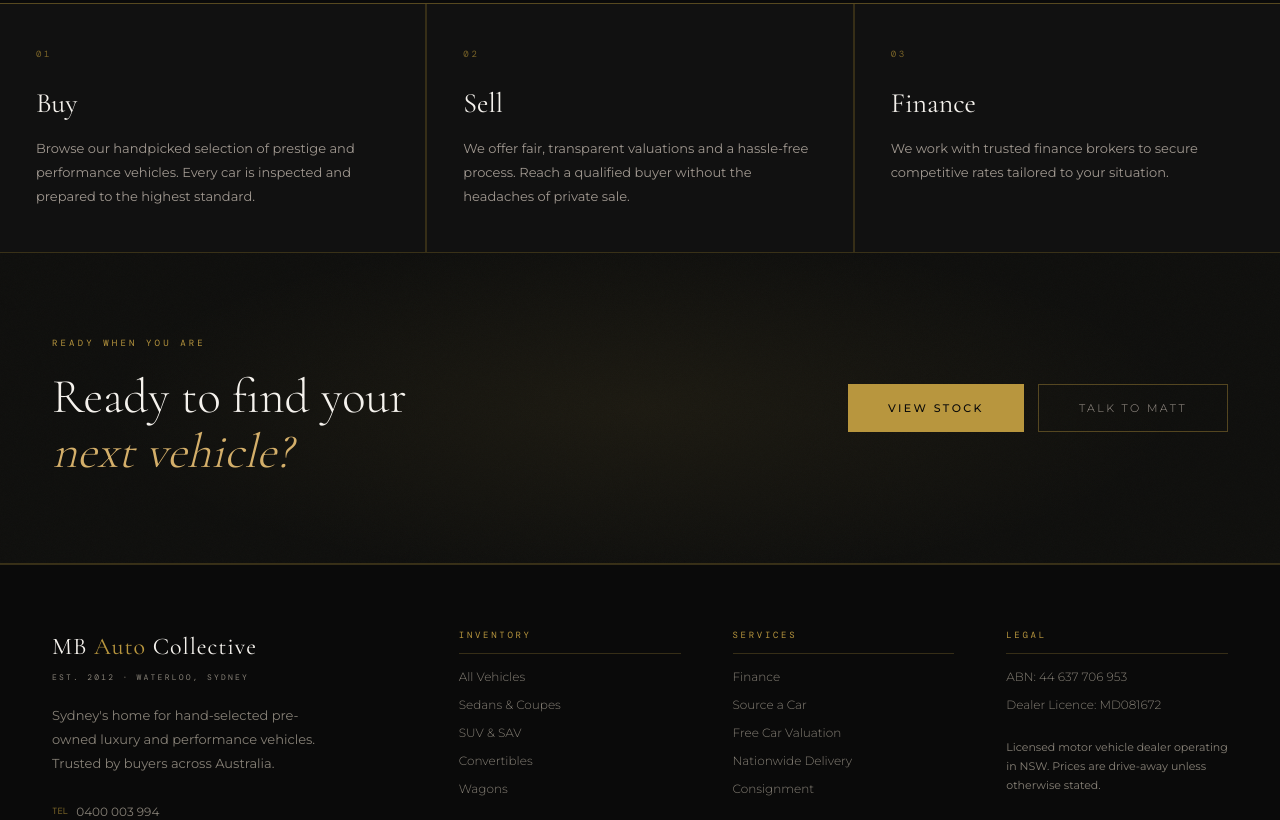
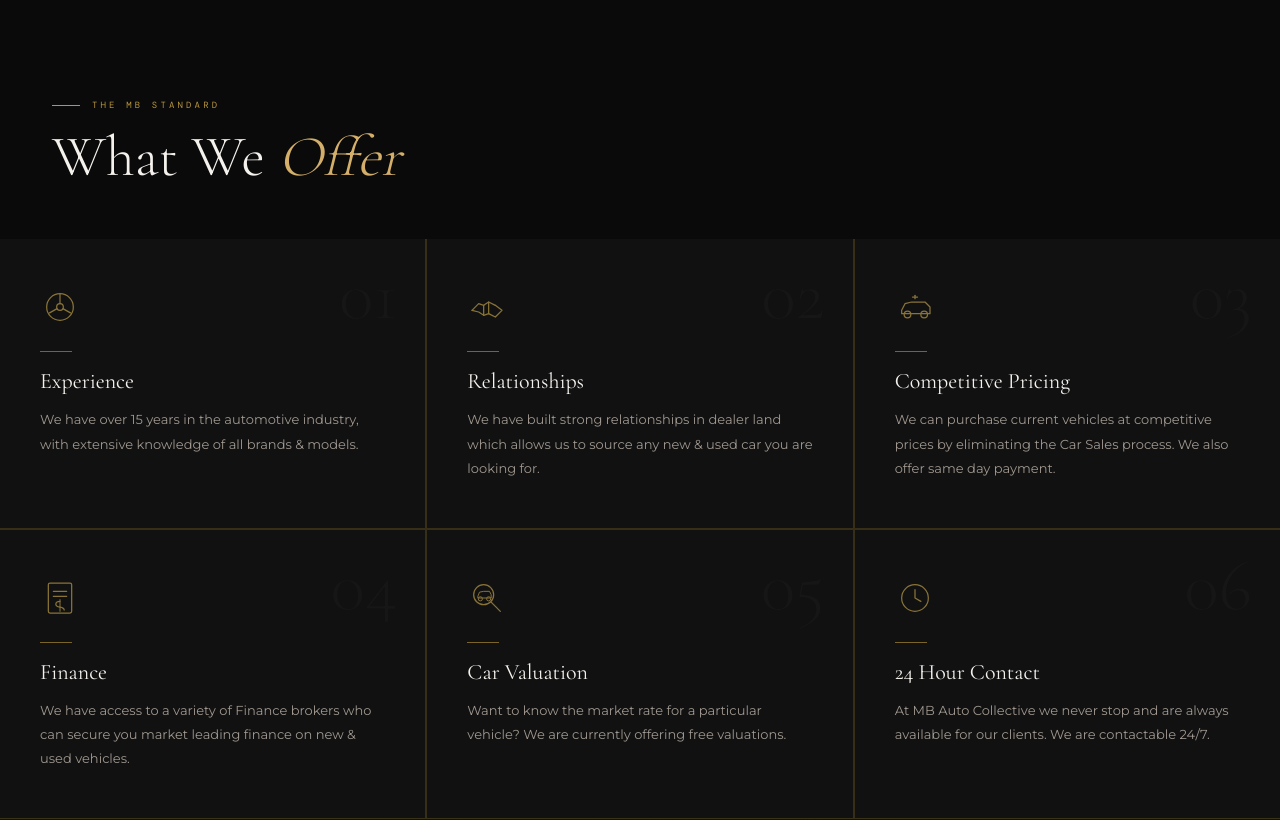
Before and after one commit to haydenlgbushell-source/MBautocollective, a Next.js app: page /about in a window 1280 px wide. Shown: the part 1020-1840 px from the top of the page. Built offline with nearby package versions, Linux system fonts and the light colour scheme; a web font is replaced by a local one.

Commit message:
feat: move ServicesSection to About page, rewrite What We Offer content (PR #8)

```diff
--- a/app/about/page.tsx
+++ b/app/about/page.tsx
@@ -2,6 +2,7 @@ import type { Metadata } from 'next';
 import Navbar from '@/components/layout/Navbar';
 import Footer from '@/components/layout/Footer';
 import CTABand from '@/components/home/CTABand';
+import ServicesSection from '@/components/home/ServicesSection';
 import { BUSINESS } from '@/lib/constants';
 
 export const metadata: Metadata = {
@@ -24,7 +25,7 @@ export default function AboutPage() {
             className="font-display font-[300] leading-[1.0]"
             style={{ fontSize: 'clamp(44px, 6vw, 72px)' }}
           >
-            About <em className="italic text-gold-hi">MB Auto Collective</em>
+            Why <em className="italic text-gold-hi">Us</em>
           </h1>
         </div>
 
@@ -82,20 +83,8 @@ export default function AboutPage() {
           </div>
         </section>
 
-        {/* Services strip */}
-        <div className="grid grid-cols-1 md:grid-cols-3 gap-[2px] bg-border border-t border-border">
-          {[
-            ['01', 'Buy', 'Browse our handpicked selection of prestige and performance vehicles. Every car is inspected and prepared to the highest standard.'],
-            ['02', 'Sell', 'We offer fair, transparent valuations and a hassle-free process. Reach a qualified buyer without the headaches of private sale.'],
-            ['03', 'Finance', 'We work with trusted finance brokers to secure competitive rates tailored to your situation.'],
-          ].map(([n, t, b]) => (
-            <div key={n} className="bg-bg-2 px-9 py-11">
-              <div className="font-mono-custom text-[9px] tracking-[0.3em] text-gold-lo mb-5">{n}</div>
-              <div className="font-display text-[28px] font-[400] mb-3">{t}</div>
-              <p className="text-[13px] text-text-2 leading-[1.85]">{b}</p>
-            </div>
-          ))}
-        </div>
+        {/* Why Buyers Choose Us — 6-panel grid */}
+        <ServicesSection />
 
         <CTABand />
       </main>
--- a/app/page.tsx
+++ b/app/page.tsx
@@ -6,7 +6,6 @@ import FeaturedStock from '@/components/home/FeaturedStock';
 import CarSourcingSection from '@/components/home/CarSourcingSection';
 import FinanceBanner from '@/components/home/FinanceBanner';
 import TradeInSection from '@/components/home/TradeInSection';
-import ServicesSection from '@/components/home/ServicesSection';
 import ReviewsSection from '@/components/home/ReviewsSection';
 import ChatBubble from '@/components/ui/ChatBubble';
 import { getVehicles } from '@/lib/supabase/vehicles';
@@ -51,10 +50,7 @@ export default async function HomePage() {
         {/* 6. Trade-in / valuation section */}
         <TradeInSection />
 
-        {/* 7. Why Us — 6-panel grid */}
-        <ServicesSection />
-
-        {/* 8. Reviews / testimonials */}
+        {/* 7. Reviews / testimonials */}
         <ReviewsSection />
       </main>
       <Footer />
--- a/components/home/ServicesSection.tsx
+++ b/components/home/ServicesSection.tsx
@@ -1,71 +1,81 @@
-const WHY_US = [
+const WHAT_WE_OFFER = [
   {
     num: '01',
-    title: 'Hand-Selected Inventory',
-    body: 'Every vehicle passes a rigorous inspection before it reaches our showroom. We buy right so you can buy with confidence.',
+    title: 'Experience',
+    body: 'We have over 15 years in the automotive industry, with extensive knowledge of all brands & models.',
     icon: (
       <svg viewBox="0 0 48 48" fill="none" className="w-10 h-10">
-        <circle cx="24" cy="24" r="20" stroke="#c9a84c" strokeWidth="1.5" />
-        <path d="M16 24 L21 29 L32 18" stroke="#c9a84c" strokeWidth="1.5" strokeLinecap="round" strokeLinejoin="round" />
+        <circle cx="24" cy="24" r="16" stroke="#c9a84c" strokeWidth="1.5" />
+        <circle cx="24" cy="24" r="4" stroke="#c9a84c" strokeWidth="1.5" />
+        <line x1="24" y1="8" x2="24" y2="20" stroke="#c9a84c" strokeWidth="1.5" strokeLinecap="round" />
+        <line x1="11.5" y1="31" x2="20.5" y2="26" stroke="#c9a84c" strokeWidth="1.5" strokeLinecap="round" />
+        <line x1="36.5" y1="31" x2="27.5" y2="26" stroke="#c9a84c" strokeWidth="1.5" strokeLinecap="round" />
       </svg>
     ),
   },
   {
     num: '02',
-    title: 'Transparent Pricing',
-    body: "No hidden fees, no dealer delivery charges on top. The price you see includes everything — we don't play games.",
+    title: 'Relationships',
+    body: 'We have built strong relationships in dealer land which allows us to source any new & used car you are looking for.',
     icon: (
       <svg viewBox="0 0 48 48" fill="none" className="w-10 h-10">
-        <rect x="8" y="14" width="32" height="22" rx="2" stroke="#c9a84c" strokeWidth="1.5" />
-        <path d="M16 14 L16 10 C16 9 17 8 18 8 L30 8 C31 8 32 9 32 10 L32 14" stroke="#c9a84c" strokeWidth="1.5" />
-        <line x1="24" y1="20" x2="24" y2="30" stroke="#c9a84c" strokeWidth="1.5" />
-        <line x1="19" y1="25" x2="29" y2="25" stroke="#c9a84c" strokeWidth="1.5" />
+        <path d="M6 28 L14 20 L20 22 L26 18 L34 22" stroke="#c9a84c" strokeWidth="1.5" strokeLinecap="round" strokeLinejoin="round" />
+        <path d="M34 22 L42 28 L34 36 L26 32 L20 34 L14 30 L6 28" stroke="#c9a84c" strokeWidth="1.5" strokeLinecap="round" strokeLinejoin="round" />
+        <path d="M20 22 L20 34" stroke="#c9a84c" strokeWidth="1.5" strokeLinecap="round" />
+        <path d="M26 18 L26 32" stroke="#c9a84c" strokeWidth="1.5" strokeLinecap="round" />
       </svg>
     ),
   },
   {
     num: '03',
-    title: 'Finance In-House',
-    body: 'Access to 15+ lenders with competitive rates from 2.99% p.a. Get pre-approved before you set foot in the showroom.',
+    title: 'Competitive Pricing',
+    body: 'We can purchase current vehicles at competitive prices by eliminating the Car Sales process. We also offer same day payment.',
     icon: (
       <svg viewBox="0 0 48 48" fill="none" className="w-10 h-10">
-        <path d="M24 8 C24 8 12 14 12 24 C12 32 18 38 24 40 C30 38 36 32 36 24 C36 14 24 8 24 8Z" stroke="#c9a84c" strokeWidth="1.5" />
-        <path d="M19 24 L22 27 L29 20" stroke="#c9a84c" strokeWidth="1.5" strokeLinecap="round" strokeLinejoin="round" />
+        <path d="M8 28 L12 20 L20 18 L36 18 L42 24 L42 32 L8 32 Z" stroke="#c9a84c" strokeWidth="1.5" strokeLinejoin="round" />
+        <circle cx="15" cy="33" r="4" stroke="#c9a84c" strokeWidth="1.5" />
+        <circle cx="35" cy="33" r="4" stroke="#c9a84c" strokeWidth="1.5" />
+        <line x1="24" y1="14" x2="24" y2="10" stroke="#c9a84c" strokeWidth="1.5" strokeLinecap="round" />
+        <line x1="21" y1="12" x2="27" y2="12" stroke="#c9a84c" strokeWidth="1.5" strokeLinecap="round" />
       </svg>
     ),
   },
   {
     num: '04',
-    title: 'Personal Service',
-    body: "You'll deal with the same person from first enquiry to handover. No call centres, no runaround — ever.",
+    title: 'Finance',
+    body: 'We have access to a variety of Finance brokers who can secure you market leading finance on new & used vehicles.',
     icon: (
       <svg viewBox="0 0 48 48" fill="none" className="w-10 h-10">
-        <circle cx="24" cy="20" r="8" stroke="#c9a84c" strokeWidth="1.5" />
-        <path d="M12 40 C12 33 17 28 24 28 C31 28 36 33 36 40" stroke="#c9a84c" strokeWidth="1.5" strokeLinecap="round" />
+        <rect x="10" y="6" width="28" height="36" rx="2" stroke="#c9a84c" strokeWidth="1.5" />
+        <line x1="16" y1="16" x2="32" y2="16" stroke="#c9a84c" strokeWidth="1.5" strokeLinecap="round" />
+        <line x1="16" y1="22" x2="32" y2="22" stroke="#c9a84c" strokeWidth="1.5" strokeLinecap="round" />
+        <path d="M24 28 C21 28 19 29.5 19 31.5 C19 33.5 21 34.5 24 35 C27 35.5 29 36.5 29 38.5" stroke="#c9a84c" strokeWidth="1.5" strokeLinecap="round" />
+        <line x1="24" y1="26" x2="24" y2="40" stroke="#c9a84c" strokeWidth="1.2" strokeLinecap="round" />
       </svg>
     ),
   },
   {
     num: '05',
-    title: 'Nationwide Delivery',
-    body: 'Based in Sydney, delivering everywhere. Door-to-door transport arranged, fully insured, at a flat rate.',
+    title: 'Car Valuation',
+    body: 'Want to know the market rate for a particular vehicle? We are currently offering free valuations.',
     icon: (
       <svg viewBox="0 0 48 48" fill="none" className="w-10 h-10">
-        <rect x="6" y="18" width="26" height="16" rx="2" stroke="#c9a84c" strokeWidth="1.5" />
-        <path d="M32 22 L40 22 L44 30 L44 34 L32 34 Z" stroke="#c9a84c" strokeWidth="1.5" strokeLinejoin="round" />
-        <circle cx="14" cy="36" r="4" stroke="#c9a84c" strokeWidth="1.5" />
-        <circle cx="37" cy="36" r="4" stroke="#c9a84c" strokeWidth="1.5" />
+        <circle cx="20" cy="20" r="12" stroke="#c9a84c" strokeWidth="1.5" />
+        <line x1="29" y1="29" x2="40" y2="40" stroke="#c9a84c" strokeWidth="1.5" strokeLinecap="round" />
+        <path d="M13 22 L15 17 L20 16 L27 16 L29 20 L29 24 L13 24 Z" stroke="#c9a84c" strokeWidth="1.2" strokeLinejoin="round" />
+        <circle cx="16" cy="25" r="2.5" stroke="#c9a84c" strokeWidth="1.2" />
+        <circle cx="26" cy="25" r="2.5" stroke="#c9a84c" strokeWidth="1.2" />
       </svg>
     ),
   },
   {
     num: '06',
-    title: '5.0★ on Google',
-    body: 'Over 126 verified reviews from real buyers across Sydney and beyond. Our reputation is everything to us.',
+    title: '24 Hour Contact',
+    body: 'At MB Auto Collective we never stop and are always available for our clients. We are contactable 24/7.',
     icon: (
       <svg viewBox="0 0 48 48" fill="none" className="w-10 h-10">
         <circle cx="24" cy="24" r="16" stroke="#c9a84c" strokeWidth="1.5" />
-        <path d="M24 16 L26.5 21 L32 21.5 L28 25.5 L29 31 L24 28 L19 31 L20 25.5 L16 21.5 L21.5 21 Z" stroke="#c9a84c" strokeWidth="1.2" fill="none" />
+        <path d="M24 14 L24 24 L31 28" stroke="#c9a84c" strokeWidth="1.5" strokeLinecap="round" strokeLinejoin="round" />
       </svg>
     ),
   },
@@ -86,22 +96,19 @@ export default function ServicesSection() {
             className="font-display font-[300] leading-[1.05] max-w-[440px]"
             style={{ fontSize: 'clamp(36px, 4.5vw, 58px)' }}
           >
-            Why Buyers Choose{' '}
-            <em className="italic text-gold-hi">Us</em>
+            What We{' '}
+            <em className="italic text-gold-hi">Offer</em>
           </h2>
         </div>
       </section>
 
       <div className="grid grid-cols-1 md:grid-cols-3 gap-[2px] bg-border">
-        {WHY_US.map(({ num, icon, title, body }) => (
+        {WHAT_WE_OFFER.map(({ num, icon, title, body }) => (
           <div
             key={num}
             className="group bg-bg-2 px-10 py-12 relative overflow-hidden transition-colors duration-300 hover:bg-bg-3"
           >
-            {/* Gold sweep bottom */}
             <div className="absolute bottom-0 left-0 right-0 h-[2px] bg-gold scale-x-0 group-hover:scale-x-100 transition-transform duration-500 ease-[cubic-bezier(0.16,1,0.3,1)] origin-left" />
-
-            {/* Ghost number */}
             <div
               className="absolute top-5 right-7 font-display text-[72px] font-[300] leading-none pointer-events-none select-none"
               style={{ color: 'rgba(245,242,237,0.025)' }}
@@ -109,12 +116,9 @@ export default function ServicesSection() {
             >
               {num}
             </div>
-
-            {/* Icon */}
             <div className="opacity-65 group-hover:opacity-95 transition-opacity duration-300 mb-6">
               {icon}
             </div>
-
             <div className="w-8 h-px bg-gold-lo mb-4 group-hover:bg-gold transition-colors duration-300" />
             <div className="font-display text-[22px] font-[400] mb-3 leading-tight">{title}</div>
             <p className="text-[13px] text-text-2 leading-[1.85]">{body}</p>
```
